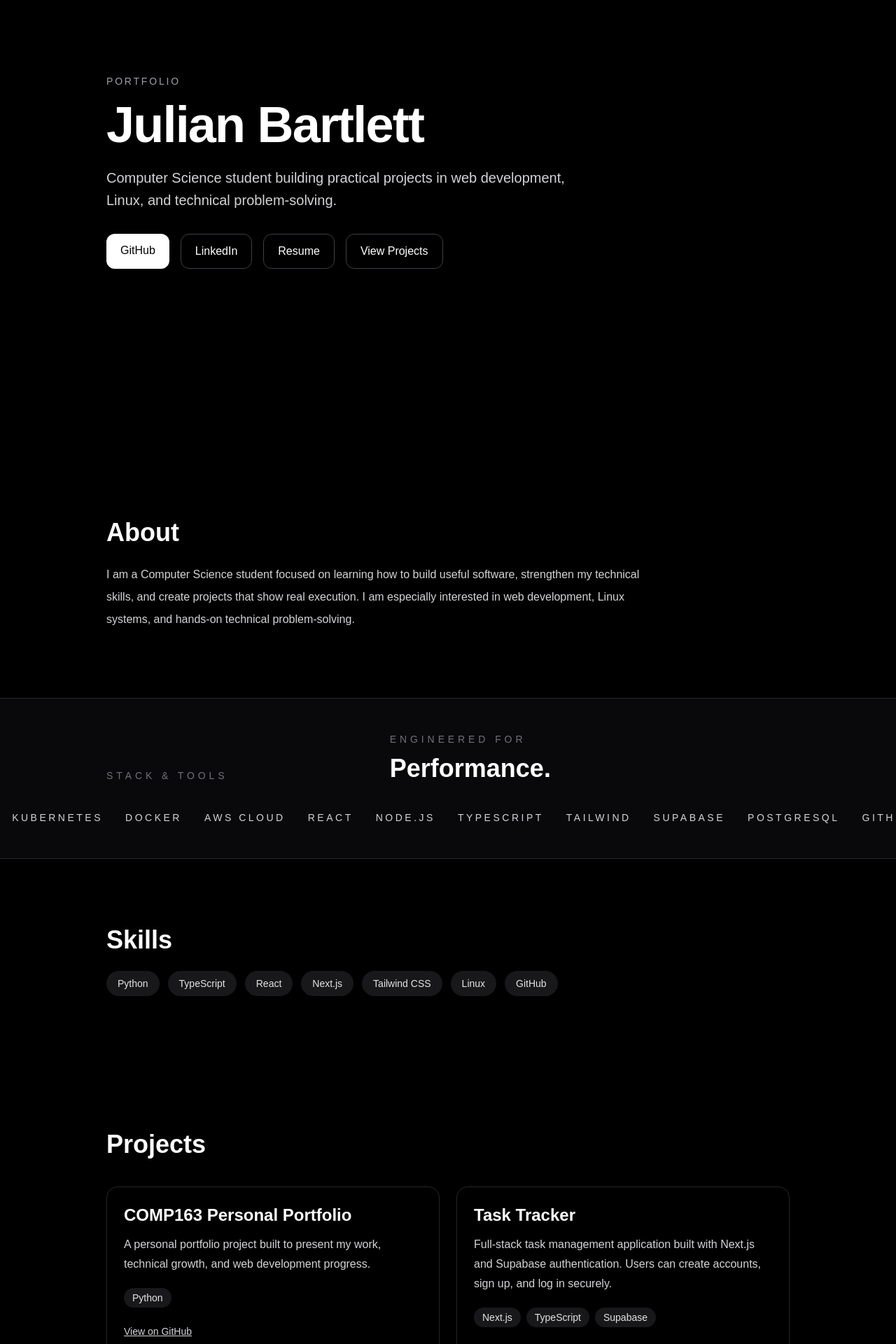
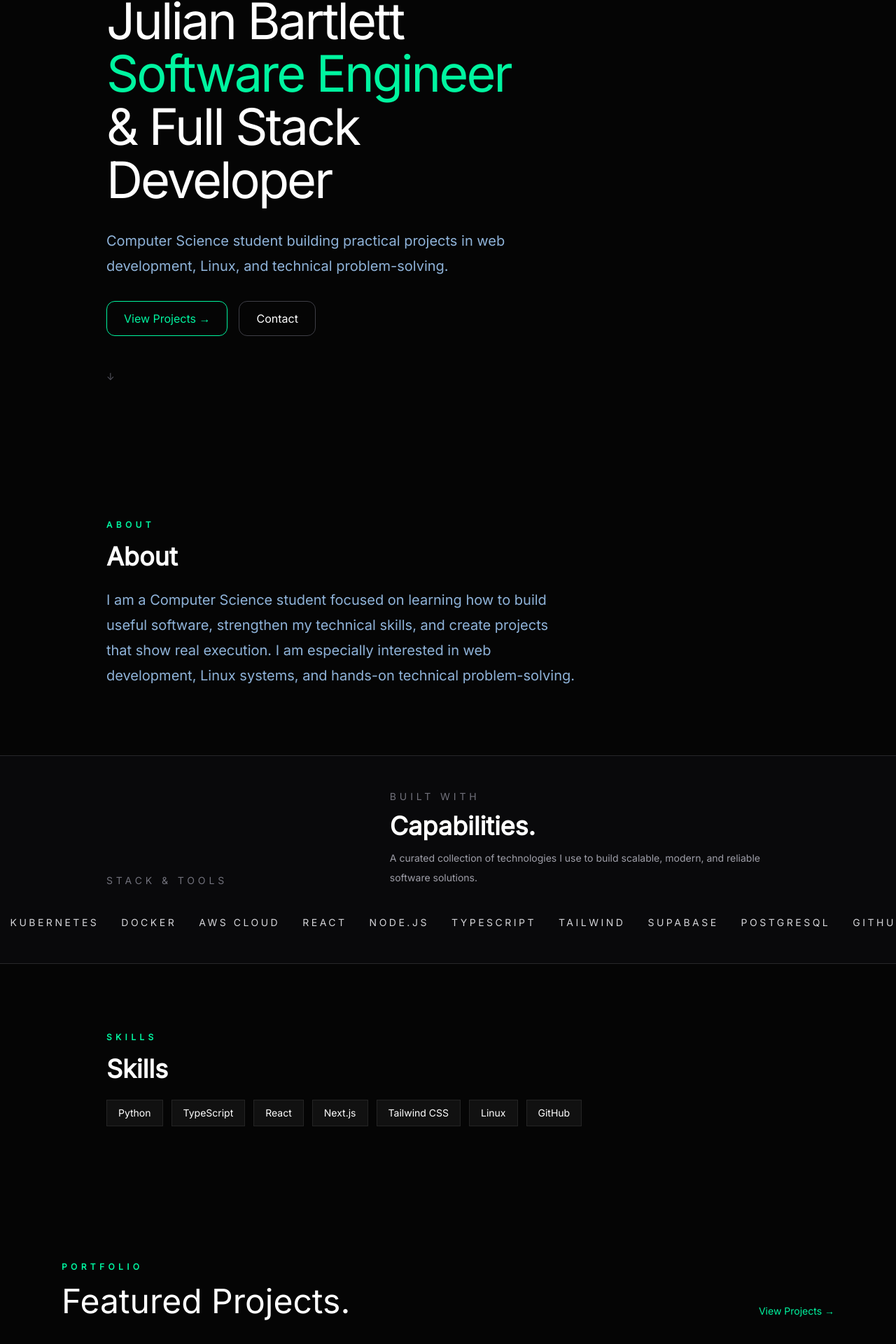
Before and after one commit to jdbartlett929/julian-portfolio, a Next.js app: page / in a window 1280 px wide. Shown: the part 226-2146 px from the top of the page at 70% size. Built offline with nearby package versions, Linux system fonts and the light colour scheme.

Commit message:
Refine portfolio tech section wording

```diff
--- a/app/globals.css
+++ b/app/globals.css
@@ -21,12 +21,43 @@
 
 body {
   background: #050505;
-  color: white;
-  font-family: Arial, Helvetica, sans-serif;
+  color: #f4f4f5;
+  font-family: "Inter", sans-serif;
 }
 
 html {
   scroll-behavior: smooth;
+}
+
+.section-label {
+  color: #00f5a0;
+  letter-spacing: 0.45em;
+  text-transform: uppercase;
+  font-size: 0.75rem;
+  font-weight: 700;
+}
+
+.hero-heading {
+  font-size: clamp(4rem, 9vw, 8rem);
+  font-weight: 300;
+  line-height: 0.95;
+  letter-spacing: -0.06em;
+}
+
+.body-text {
+  color: #8fb3d9;
+  line-height: 1.8;
+}
+
+.elias-card {
+  background: #111111;
+  border: 1px solid #242424;
+  transition: all 0.3s ease;
+}
+
+.elias-card:hover {
+  border-color: #00f5a0;
+  transform: translateY(-6px);
 }
 
 @keyframes marquee {
--- a/app/layout.tsx
+++ b/app/layout.tsx
@@ -1,5 +1,6 @@
 import type { Metadata } from "next";
 import { Geist, Geist_Mono } from "next/font/google";
+import "@fontsource/inter";
 import "./globals.css";
 
 const geistSans = Geist({
--- a/app/page.tsx
+++ b/app/page.tsx
@@ -47,63 +47,56 @@ const skills = [
 
 export default function Home() {
   return (
-    <main className="min-h-screen bg-black text-white">
+    <main className="min-h-screen bg-[#050505] text-white">
       <Navbar />
 
       <section className="mx-auto flex min-h-screen max-w-5xl flex-col justify-center px-6">
-        <p className="mb-4 text-sm uppercase tracking-[0.2em] text-zinc-400">
-          Portfolio
+        <div className="mb-12">
+          <p className="section-label mb-8">
+            Based in NC
           </p>
 
-        <h1 className="text-5xl font-bold tracking-tight md:text-7xl">
+          <div className="mb-8">
+            <h1 className="max-w-2xl text-6xl font-light leading-[1.05] tracking-[-0.04em] md:text-7xl">
               Julian Bartlett
+              <span className="block text-[#00f5a0]">
+                Software Engineer
+              </span>
+              & Full Stack Developer
             </h1>
+          </div>
 
-        <p className="mt-6 max-w-2xl text-lg leading-8 text-zinc-300 md:text-xl">
+          <p className="body-text text-xl max-w-2xl mb-8">
             Computer Science student building practical projects in web
             development, Linux, and technical problem-solving.
           </p>
 
-        <div className="mt-8 flex flex-wrap gap-4">
+          <div className="flex flex-wrap gap-4">
             <a
-            href="https://github.com/jdbartlett929"
-            target="_blank"
-            rel="noreferrer"
-            className="rounded-xl bg-white px-5 py-3 text-black transition hover:opacity-90"
+              href="#projects"
+              className="rounded-xl border border-[#00f5a0] text-[#00f5a0] px-6 py-3 transition hover:bg-[#00f5a0] hover:text-black"
             >
-            GitHub
+              View Projects →
             </a>
 
             <a
-            href="https://www.linkedin.com/in/julian-b-bbba61331/"
-            target="_blank"
-            rel="noreferrer"
-            className="rounded-xl border border-zinc-700 px-5 py-3 transition hover:border-zinc-500"
+              href="#contact"
+              className="rounded-xl border border-zinc-700 px-6 py-3 transition hover:border-zinc-500"
             >
-            LinkedIn
+              Contact
             </a>
+          </div>
+        </div>
 
-          <a
-            href="/Julian%20Bartlett%20resume%202026.pdf"
-            target="_blank"
-            rel="noreferrer"
-            className="rounded-xl border border-zinc-700 px-5 py-3 transition hover:border-zinc-500"
-          >
-            Resume
-          </a>
-
-          <a
-            href="#projects"
-            className="rounded-xl border border-zinc-700 px-5 py-3 transition hover:border-zinc-500"
-          >
-            View Projects
-          </a>
+        <div className="text-zinc-600 text-sm">
+          ↓
         </div>
       </section>
 
       <section id="about" className="mx-auto max-w-5xl px-6 py-24">
+        <p className="section-label mb-4">About</p>
         <h2 className="text-3xl font-semibold md:text-4xl">About</h2>
-        <p className="mt-6 max-w-3xl leading-8 text-zinc-300">
+        <p className="body-text text-xl max-w-2xl mt-6">
           I am a Computer Science student focused on learning how to build
           useful software, strengthen my technical skills, and create projects
           that show real execution. I am especially interested in web
@@ -114,12 +107,13 @@ export default function Home() {
       <TechMarquee />
 
       <section id="skills" className="mx-auto max-w-5xl px-6 py-24">
+        <p className="section-label mb-4">Skills</p>
         <h2 className="text-3xl font-semibold md:text-4xl">Skills</h2>
         <div className="mt-6 flex flex-wrap gap-3">
           {skills.map((skill) => (
             <span
               key={skill}
-              className="rounded-full bg-zinc-900 px-4 py-2 text-sm text-zinc-200"
+              className="elias-card px-4 py-2 text-sm"
             >
               {skill}
             </span>
@@ -127,39 +121,67 @@ export default function Home() {
         </div>
       </section>
 
-      <section id="projects" className="mx-auto max-w-5xl px-6 py-24">
-        <h2 className="text-3xl font-semibold md:text-4xl">Projects</h2>
+      <section id="projects" className="mx-auto max-w-6xl px-6 py-24">
+        <div className="mb-16 flex items-end justify-between">
+          <div>
+            <p className="section-label mb-4">Portfolio</p>
+            <h2 className="text-5xl font-light">Featured Projects.</h2>
+          </div>
+          <a href="#projects" className="text-sm text-[#00f5a0] hover:text-white transition">
+            View Projects →
+          </a>
+        </div>
 
-        <div className="mt-10 grid gap-6 md:grid-cols-2">
+        <div className="grid gap-8 md:grid-cols-3">
           {projects.map((project) => (
             <div
               key={project.title}
-              className="rounded-2xl border border-zinc-800 p-6 transition hover:-translate-y-1"
+              className="elias-card overflow-hidden rounded-lg flex flex-col transition hover:border-[#00f5a0] hover:-translate-y-2 hover:shadow-[0_0_40px_rgba(16,185,129,0.2)]"
             >
-              <h3 className="text-2xl font-semibold">{project.title}</h3>
-              <p className="mt-3 leading-7 text-zinc-300">
-                {project.description}
-              </p>
+              <div className="h-48 bg-gradient-to-br from-zinc-800 to-zinc-900 flex items-center justify-center">
+                <p className="text-zinc-400 text-sm">{project.title}</p>
+              </div>
 
-              <div className="mt-5 flex flex-wrap gap-2">
+              <div className="flex-1 p-6 flex flex-col">
+                <div className="mb-4 flex flex-wrap gap-2">
                   {project.tech.map((item) => (
                     <span
                       key={item}
-                    className="rounded-full bg-zinc-900 px-3 py-1 text-sm text-zinc-200"
+                      className="rounded-full bg-zinc-900 px-2 py-1 text-xs text-[#00f5a0] border border-zinc-700"
                     >
                       {item}
                     </span>
                   ))}
                 </div>
 
+                <h3 className="text-xl font-semibold mb-2">{project.title}</h3>
+
+                <p className="body-text text-sm flex-1 mb-6">
+                  {project.description}
+                </p>
+
+                <div className="flex gap-3 pt-4 border-t border-zinc-700">
                   <a
                     href={project.github}
                     target="_blank"
                     rel="noreferrer"
-                className="mt-6 inline-block text-sm text-zinc-300 underline hover:text-white"
+                    className="flex-1 text-center text-sm text-[#00f5a0] hover:bg-zinc-900 py-2 rounded transition"
                   >
-                View on GitHub
+                    GitHub
                   </a>
+
+                  {project.live && (
+                    <a
+                      href={project.live}
+                      target="_blank"
+                      rel="noreferrer"
+                      className="flex-1 text-center text-sm text-[#00f5a0] hover:bg-zinc-900 py-2 rounded transition"
+                    >
+                      Live Demo
+                    </a>
+                  )}
+                </div>
+              </div>
             </div>
           ))}
         </div>
--- a/components/TechMarquee.tsx
+++ b/components/TechMarquee.tsx
@@ -25,11 +25,15 @@ export default function TechMarquee() {
 
           <div className="space-y-3">
             <p className="text-sm uppercase tracking-[0.35em] text-zinc-500">
-              Engineered for
+              Built With
             </p>
             <h2 className="text-3xl font-semibold text-white md:text-4xl">
-              Performance.
+              Capabilities.
             </h2>
+            <p className="max-w-2xl text-sm leading-7 text-zinc-400">
+              A curated collection of technologies I use to build scalable,
+              modern, and reliable software solutions.
+            </p>
           </div>
         </div>
 
--- a/package.json
+++ b/package.json
@@ -9,6 +9,7 @@
     "lint": "eslint"
   },
   "dependencies": {
+    "@fontsource/inter": "^5.2.8",
     "next": "16.2.2",
     "react": "19.2.4",
     "react-dom": "19.2.4"
--- a/src/components/Navbar.tsx
+++ b/src/components/Navbar.tsx
@@ -6,7 +6,7 @@ export default function Navbar() {
   const [isOpen, setIsOpen] = useState(false);
 
   return (
-    <header className="sticky top-0 z-50 border-b border-zinc-800 bg-black/80 backdrop-blur">
+    <header className="sticky top-0 z-50 border-b border-white/10 bg-black/30 backdrop-blur-md">
       <nav className="mx-auto flex max-w-5xl items-center justify-between px-6 py-4">
         <a href="#" className="text-lg font-semibold tracking-tight text-white">
           Julian Bartlett
@@ -23,7 +23,7 @@ export default function Navbar() {
             Projects
           </a>
           <a href="#contact" className="transition hover:text-white">
-            Contact
+            Connect
           </a>
           <a
             href="https://github.com/jdbartlett929"
@@ -73,7 +73,7 @@ export default function Navbar() {
               onClick={() => setIsOpen(false)}
               className="transition hover:text-white"
             >
-              Contact
+              Connect
             </a>
             <a
               href="https://github.com/jdbartlett929"
```
Also changed, not shown: 1 other file (tests, documents, lock files or other folders). Lines whose indentation alone changed are shown as unchanged.
